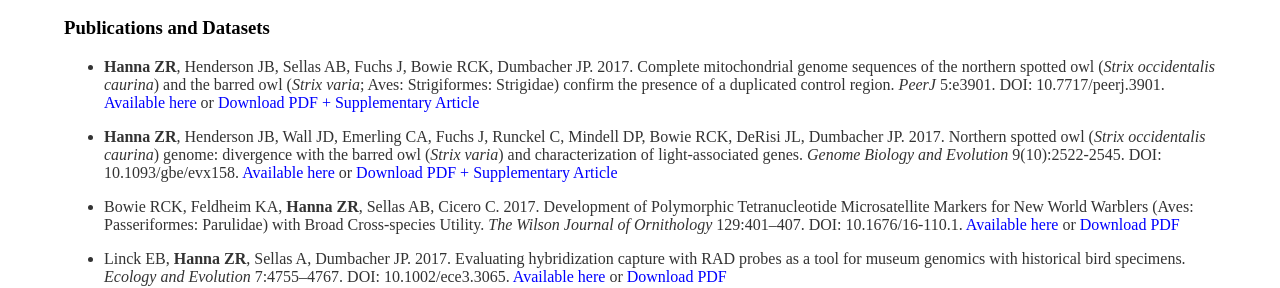
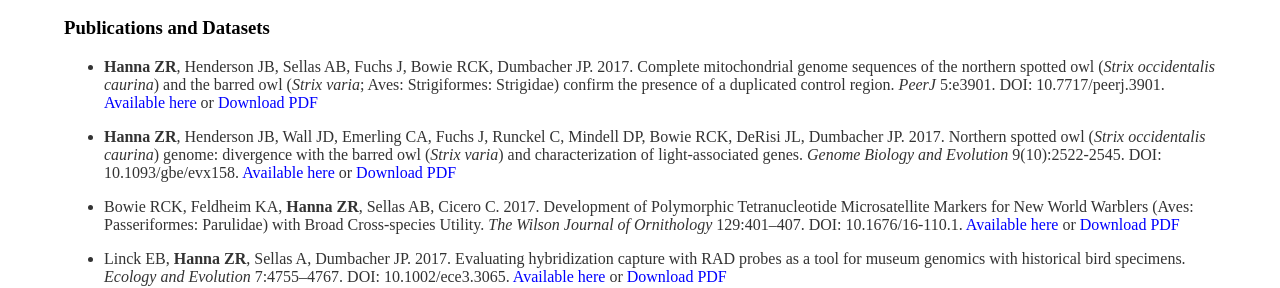
Before and after one commit to zacharyhanna/zacharyhanna.github.io, a Jekyll site: the page built from cv/index.md, in a window 1280 px wide. Shown: the part 297-585 px from the top of the page. Built offline with Jekyll 4.4.1, drawn with Linux system fonts in a browser that asks for light colours.

Commit message:
Update index.md

```diff
--- a/cv/index.md
+++ b/cv/index.md
@@ -15,9 +15,9 @@
 * B.S., Molecular Environmental Biology, University of California, Berkeley 2008
 
 ### Publications and Datasets
-* **Hanna ZR**, Henderson JB, Sellas AB, Fuchs J, Bowie RCK, Dumbacher JP. 2017. Complete mitochondrial genome sequences of the northern spotted owl (_Strix occidentalis caurina_) and the barred owl (_Strix varia_; Aves: Strigiformes: Strigidae) confirm the presence of a duplicated control region. _PeerJ_ 5:e3901. DOI: 10.7717/peerj.3901. [Available here](https://doi.org/10.7717/peerj.3901){:target="_blank"} or [Download PDF + Supplementary Article](../files/Hanna_et_al_2017_Complete_mitochondrial_genomes_spotted_barred_owls.pdf){:target="_blank"}
+* **Hanna ZR**, Henderson JB, Sellas AB, Fuchs J, Bowie RCK, Dumbacher JP. 2017. Complete mitochondrial genome sequences of the northern spotted owl (_Strix occidentalis caurina_) and the barred owl (_Strix varia_; Aves: Strigiformes: Strigidae) confirm the presence of a duplicated control region. _PeerJ_ 5:e3901. DOI: 10.7717/peerj.3901. [Available here](https://doi.org/10.7717/peerj.3901){:target="_blank"} or [Download PDF](../files/Hanna_et_al_2017_Complete_mitochondrial_genomes_spotted_barred_owls.pdf){:target="_blank"}
 
-* **Hanna ZR**, Henderson JB, Wall JD, Emerling CA, Fuchs J, Runckel C, Mindell DP, Bowie RCK, DeRisi JL, Dumbacher JP. 2017. Northern spotted owl (_Strix occidentalis caurina_) genome: divergence with the barred owl (_Strix varia_) and characterization of light-associated genes. _Genome Biology and Evolution_ 9(10):2522-2545. DOI: 10.1093/gbe/evx158. [Available here](https://academic.oup.com/gbe/article-abstract/doi/10.1093/gbe/evx158/4091607/Northern-spotted-owl-Strix-occidentalis-caurina){:target="_blank"} or [Download PDF + Supplementary Article](../files/Hanna_et_al_2017_Northern_Spotted_Owl_genome.pdf){:target="_blank"}
+* **Hanna ZR**, Henderson JB, Wall JD, Emerling CA, Fuchs J, Runckel C, Mindell DP, Bowie RCK, DeRisi JL, Dumbacher JP. 2017. Northern spotted owl (_Strix occidentalis caurina_) genome: divergence with the barred owl (_Strix varia_) and characterization of light-associated genes. _Genome Biology and Evolution_ 9(10):2522-2545. DOI: 10.1093/gbe/evx158. [Available here](https://academic.oup.com/gbe/article-abstract/doi/10.1093/gbe/evx158/4091607/Northern-spotted-owl-Strix-occidentalis-caurina){:target="_blank"} or [Download PDF](../files/Hanna_et_al_2017_Northern_Spotted_Owl_genome.pdf){:target="_blank"}
 
 * Bowie RCK, Feldheim KA, **Hanna ZR**, Sellas AB, Cicero C. 2017. Development of Polymorphic Tetranucleotide Microsatellite Markers for New World Warblers (Aves: Passeriformes: Parulidae) with Broad Cross-species Utility. *The Wilson Journal of Ornithology* 129:401–407. DOI: 10.1676/16-110.1. [Available here](http://www.bioone.org/doi/abs/10.1676/16-110.1){:target="_blank"} or [Download PDF](../files/Bowie_et_al_2017_Development_of_Polymorphic_Tetranucleotide_Microsa.pdf){:target="_blank"}
 
```
